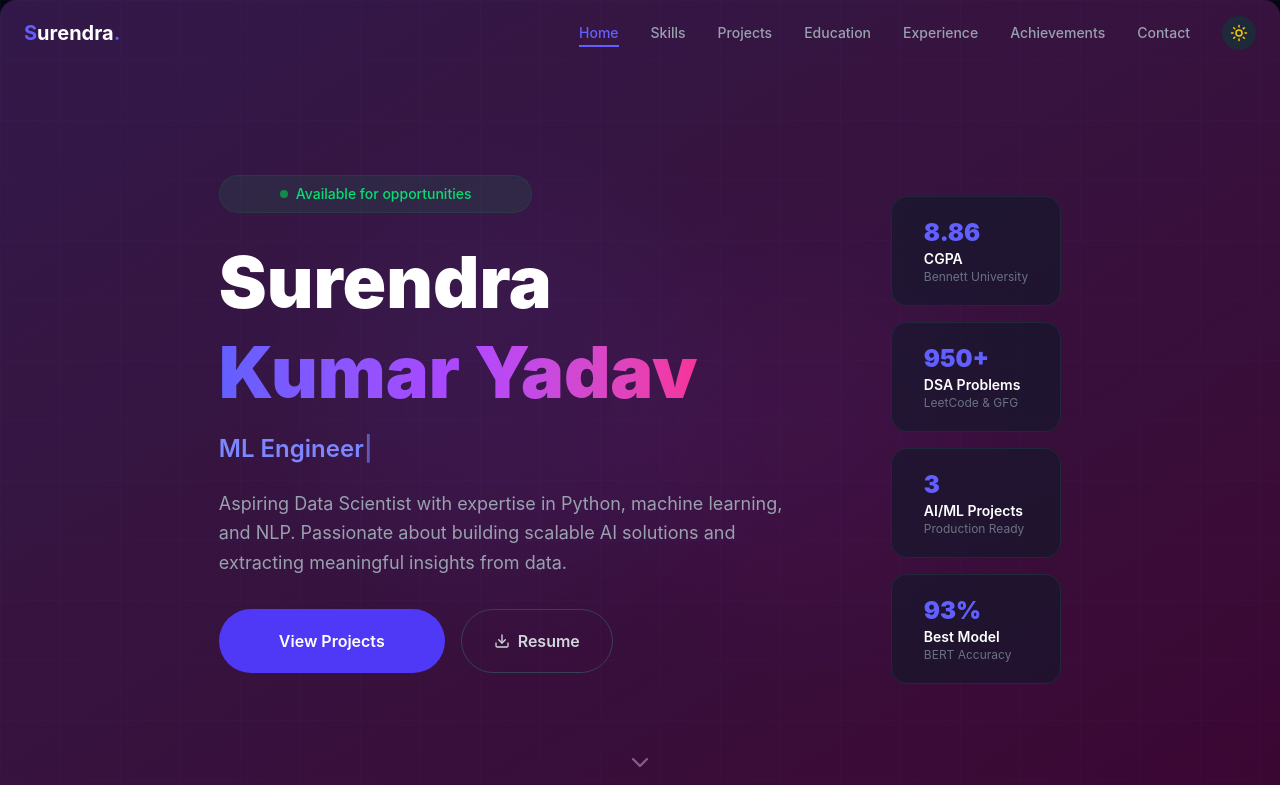
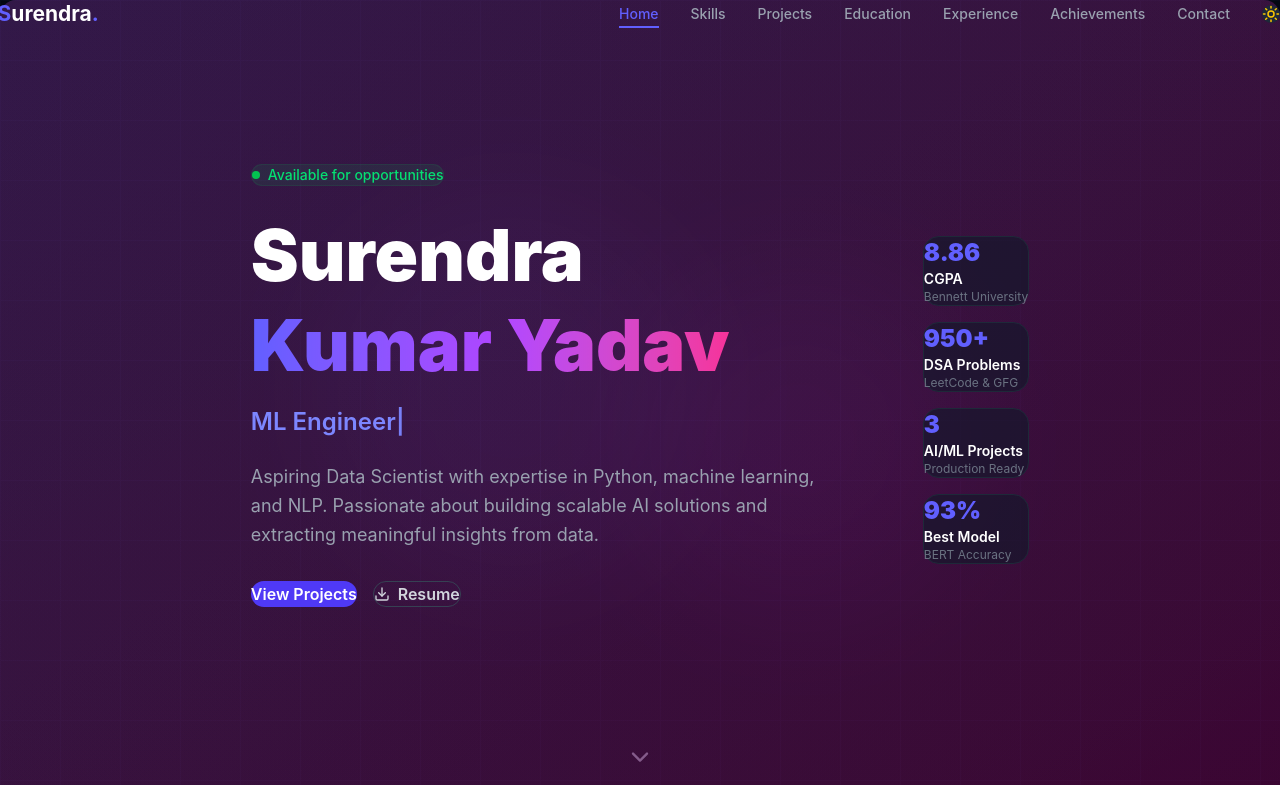
Before and after one commit to Abhi4821/mera-portfolio, a React (Vite) app: page / in a window 1280 px wide. Shown: the top 785 px of the page. Built offline with nearby package versions, Linux system fonts and the light colour scheme.

Commit message:
Update index.css

```diff
--- a/src/index.css
+++ b/src/index.css
@@ -1,8 +1,8 @@
 @import "tailwindcss";
 
 * {
-  margin: -2;
-  padding: 5;
+  margin: 1;
+  padding: 0;
   box-sizing: border-box;
 }
 
```
